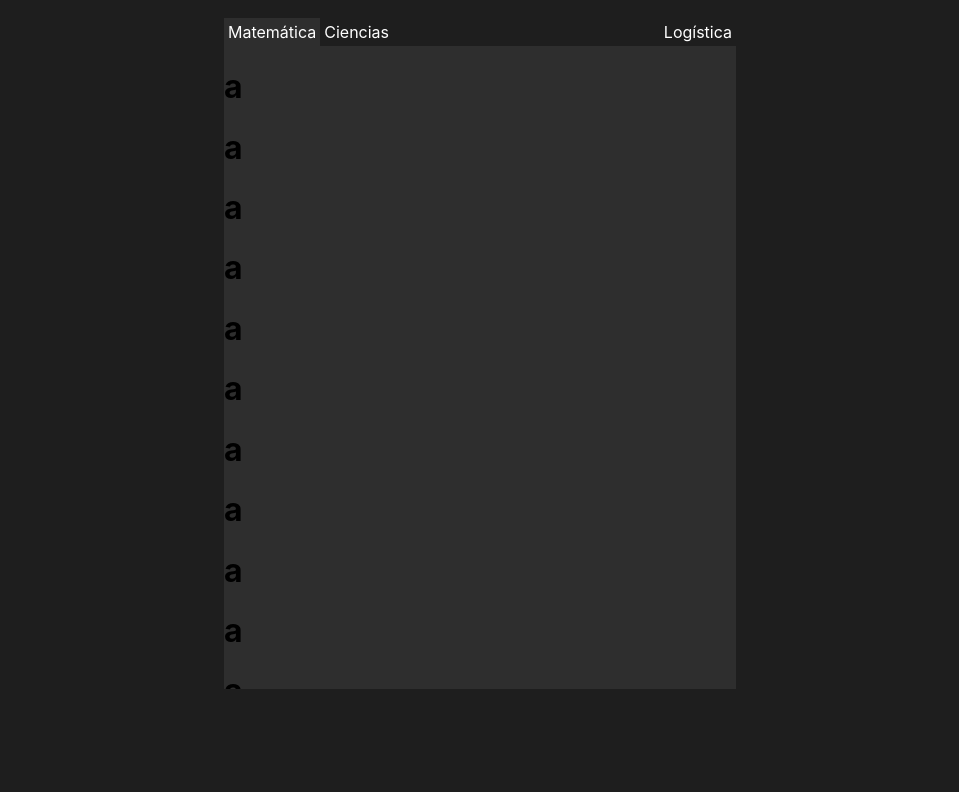
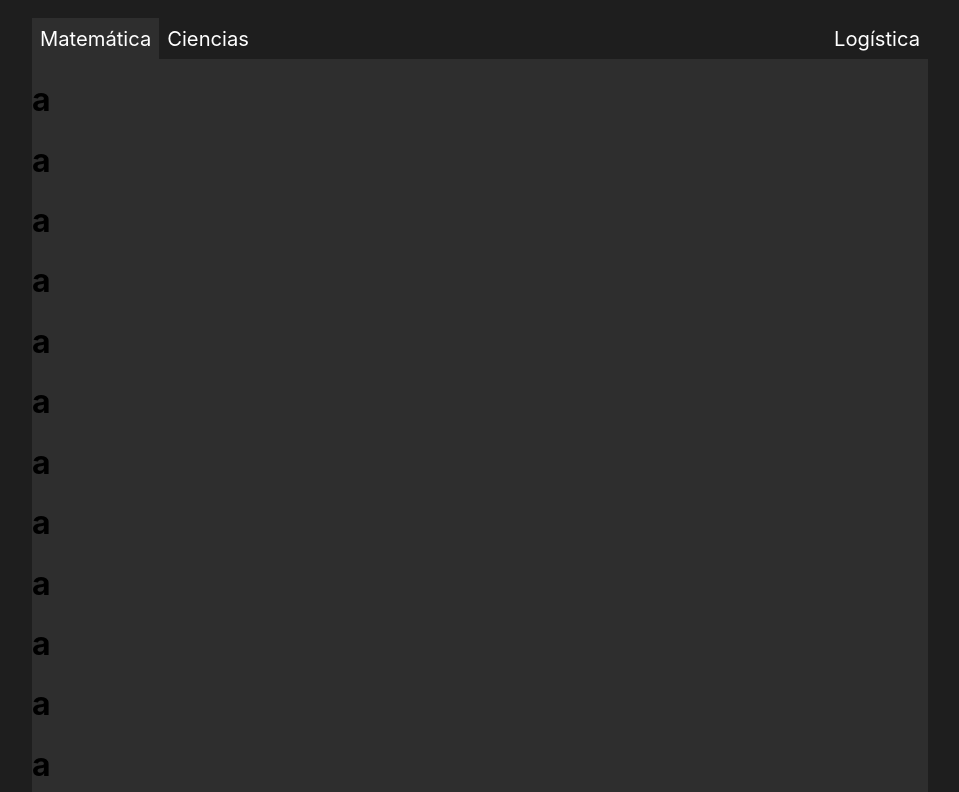
Before and after one commit to lunaticos/lunaticos.github.io, a plain HTML site: page index.html in a window 1280 px wide. Shown: the part 111-903 px from the top of the page, without its empty margins (160-1119 px from the left). Before the commit the page ends 800 px from the top, so only its background shows below. Drawn offline with Linux system fonts and the light colour scheme.

Commit message:
remake body width

```diff
--- a/index.css
+++ b/index.css
@@ -23,11 +23,7 @@ body {
     padding:0;
     margin:0;
 
-    max-width: 32rem;
-    width: 32rem;
-    min-width: 32rem;
-
-    height: 100%;
+    width: calc(100% - 24rem);
 
     overflow: hidden;
 
@@ -53,8 +49,10 @@ body {
 .navbar-item {
     color: var(--text);
 
+    font-size: 2ch;
+
     margin: 0;
-    padding: .25rem;
+    padding: .5rem;
 }
 .navbar-item:hover {
     background: var(--bg2);
```
